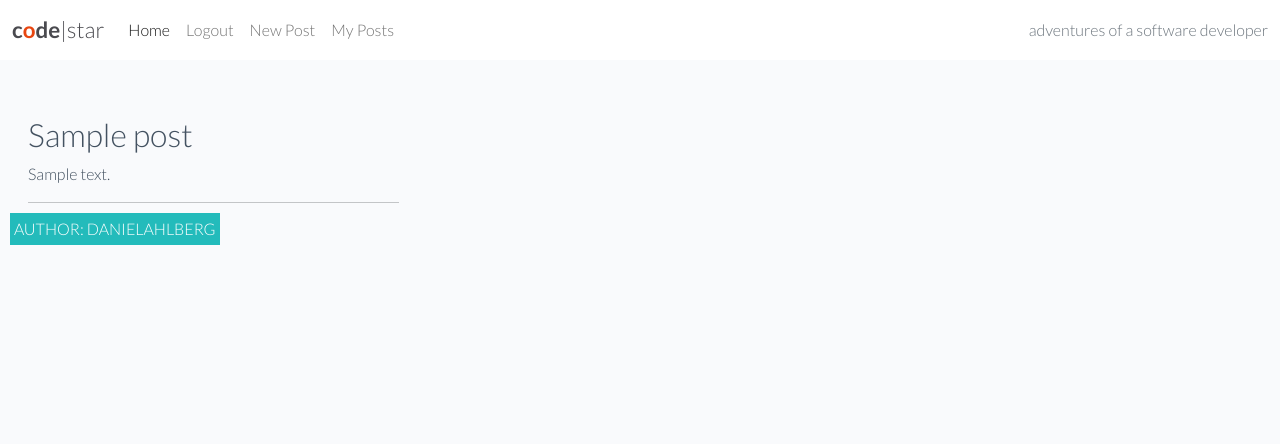
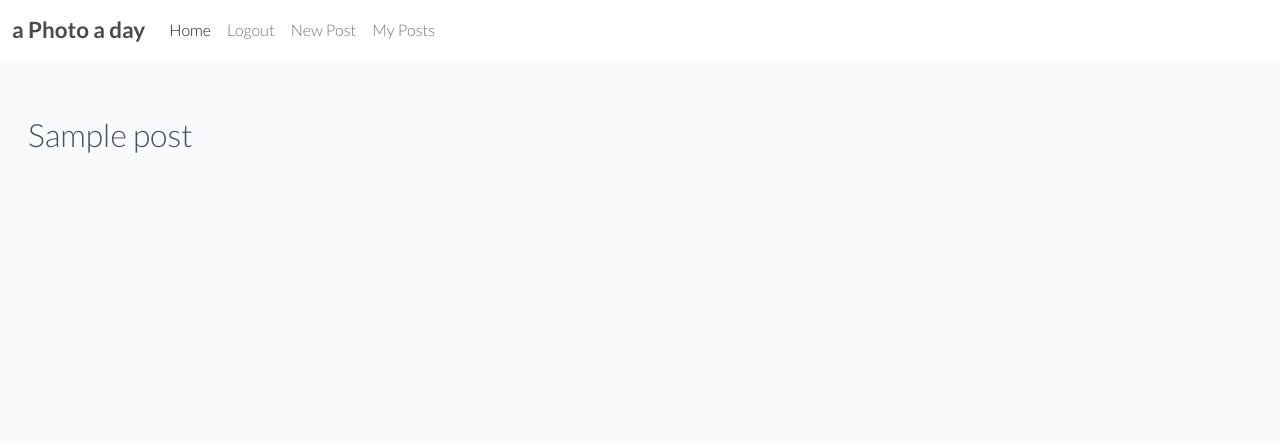
Before and after one commit to Poes93/a_picture_a_day, a Django app: page /myposts/ in a window 1280 px wide. Shown: the top 444 px of the page. Run offline with Django 4.2, Linux system fonts and the light colour scheme; a user stored in the database is signed in; data comes from the database, SQL or seed files in the repository; tables that the repository leaves empty hold one stand-in row (values such as "Sample post").

Commit message:
update user_posts template for better styling

```diff
--- a/static/css/style.css
+++ b/static/css/style.css
@@ -66,7 +66,7 @@
 .masthead-text {
     background-color: #445261;
     color: white;
-    position: relative;
+    padding: 10px;
 }
 
 .masthead-image {
@@ -163,3 +163,8 @@
 label[for="id_content"] {
     display: none;
 }
+
+.post-title, .post-subtitle, .card-text, .post-mood, .post-interactions {
+    margin-left: 0;
+    padding-left: 10px; /* Adjust these values as needed */
+}
--- a/templates/base.html
+++ b/templates/base.html
@@ -26,8 +26,9 @@
 
     <nav class="navbar navbar-expand-lg navbar-light bg-white">
         <div class="container-fluid">
-            <a class="navbar-brand" href="{% url 'home' %}"><span class="brand">c<span class="red-o">o</span>de<span
-                        class="thin">|star</span></span></span></a>
+            <a class="navbar-brand" href="{% url 'home' %}">
+                <span class="brand">a <span class="black-o">Photo</span> a day</span></span>
+            </a>
             <button class="navbar-toggler" type="button" data-bs-toggle="collapse" data-bs-target="#navbarText"
                 aria-controls="navbarText" aria-expanded="false" aria-label="Toggle navigation">
                 <span class="navbar-toggler-icon"></span>
@@ -57,9 +58,6 @@
                     {% endif %}
 
                 </ul>
-                <span class="navbar-text text-muted">
-                    adventures of a software developer
-                </span>
             </div>
         </div>
     </nav>
--- a/templates/user_posts.html
+++ b/templates/user_posts.html
@@ -13,23 +13,18 @@
                     <div class="card mb-4">
                         <div class="card-body">
                             <div class="image-container">
-                                {% if "placeholder" in post.featured_image.url %}
-                                <img class="card-img-top"
-                                    src="https://res.cloudinary.com/ispeakfishlang/image/upload/v1/media/django-summernote/2024-02-02/564685f6-f167-42d7-9312-7fbc0c91f6cb_hvxlau">
-                                {% else %}
-                                <img class="card-img-top" src=" {{ post.featured_image.url }}">
-                                {% endif %}
-                                <div class="image-flash">
-                                    <p class="author">Author: {{ post.author }}</p>
-                                </div>
+                                <a href="{% url 'post_detail' post.slug  %}">
+                                    {% if "placeholder" in post.featured_image.url %}
+                                    <img class="card-img-top"
+                                        src="https://res.cloudinary.com/ispeakfishlang/image/upload/v1/media/django-summernote/2024-02-02/564685f6-f167-42d7-9312-7fbc0c91f6cb_hvxlau">
+                                    {% else %}
+                                    <img class="card-img-top" src="{{ post.featured_image.url }}">
+                                    {% endif %}
+                                </a>
                             </div>
                             <a href="{% url 'post_detail' post.slug  %}" class="post-link">
                                 <h2 class="card-title">{{ post.title }}</h2>
-                                <p class="card-text">{{ post.content|truncatewords:30 }}</p>
                             </a>
-                            <hr />
-                            <p class="card-text text-muted h6">{{ post.created_on}} <i class="far fa-heart"></i>
-                                {{ post.total_likes }} <i class="far fa-comments"></i> {{ post.total_comments }}</p>
                         </div>
                     </div>
                 </div>
@@ -50,7 +45,6 @@
             {% endif %}
             {% if page_obj.has_next %}
             <li><a href="?page={{ page_obj.next_page_number }}" class="page-link"> NEXT &raquo;</a></li>
-
             {% endif %}
         </ul>
     </nav>
```
Also changed, not shown: templates/index.html (+9 -14 lines), templates/account/login.html (renamed from templates/registration/login.html), templates/account/logout.html (renamed from templates/registration/logout.html), templates/account/signup.html (renamed from templates/registration/signup.html).
